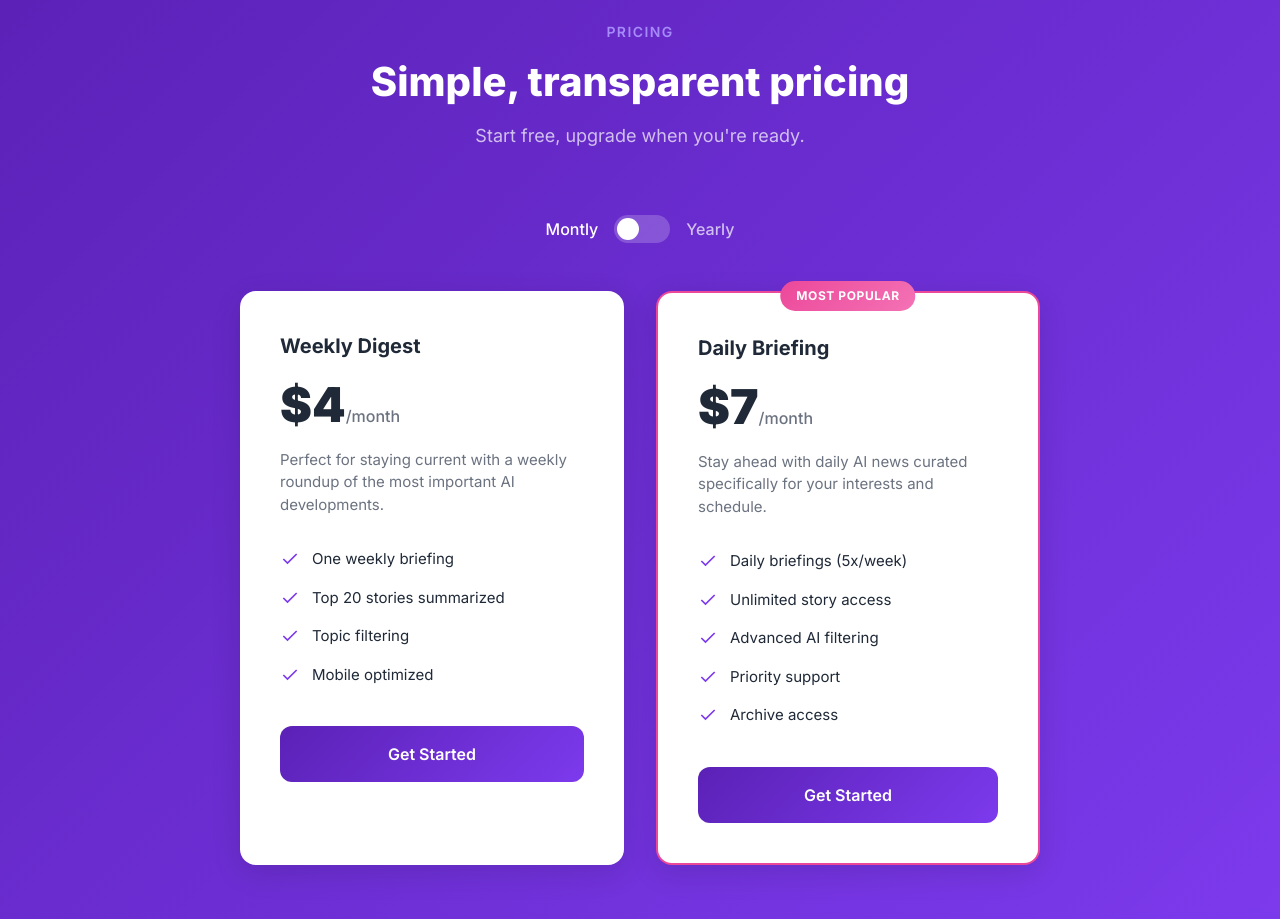
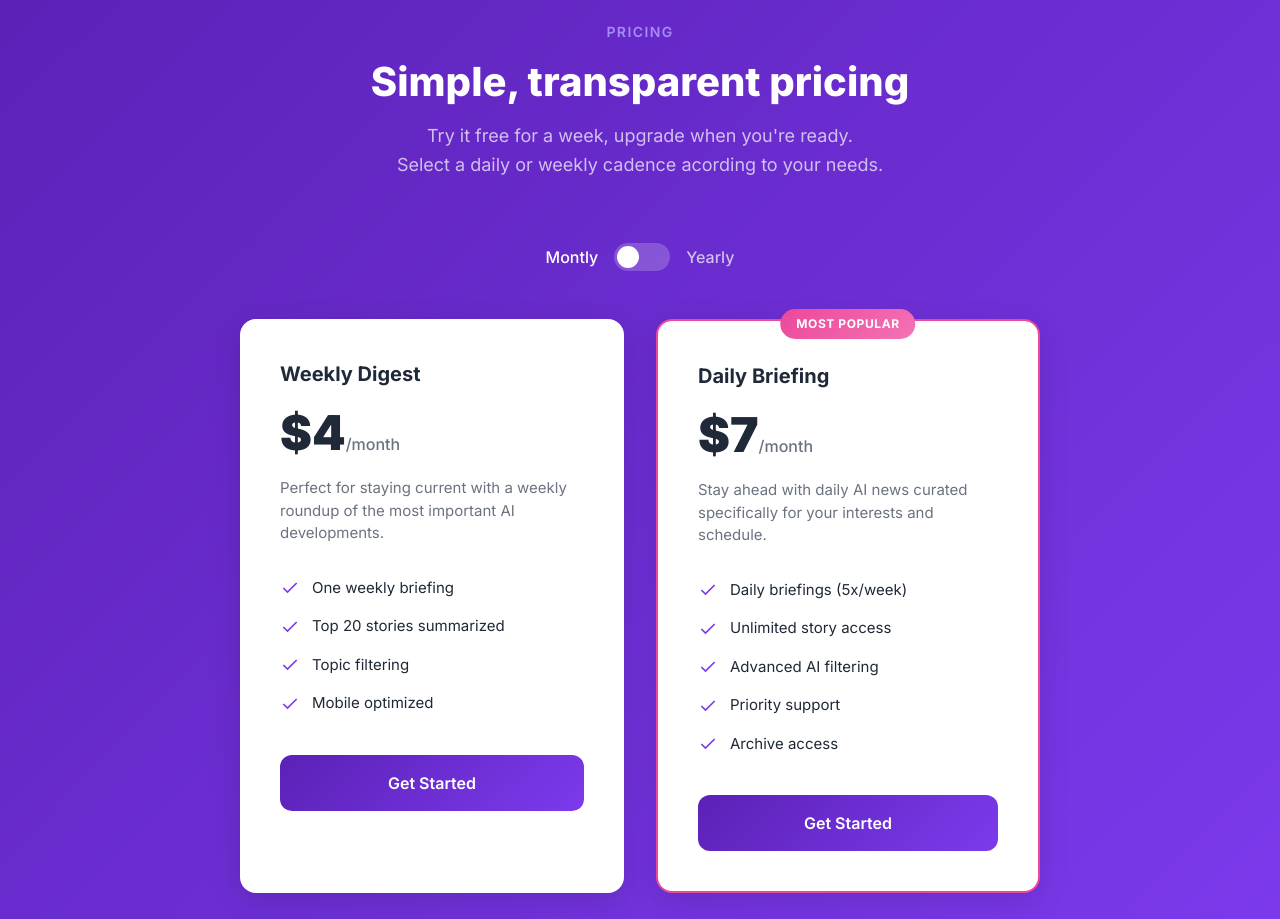
Before and after one commit to ComtomEngineering/steward_landing, a plain HTML site: page index.html in a window 1280 px wide. Shown: the part 2240-3159 px from the top of the page. Drawn offline with Linux system fonts and the light colour scheme.

Commit message:
marketing copy

```diff
--- a/index.html
+++ b/index.html
@@ -1055,7 +1055,7 @@
         <div class="section-header fade-up">
           <span class="section-label">Pricing</span>
           <h2 class="section-title">Simple, transparent pricing</h2>
-          <p class="section-subtitle">Start free, upgrade when you're ready.</p>
+          <p class="section-subtitle">Try it free for a week, upgrade when you're ready.<br/>Select a daily or weekly cadence acording to your needs.</p>
         </div>
         <div class="pricing-toggle fade-up">
           <span class="active" id="weekly-label">Montly</span>
```
